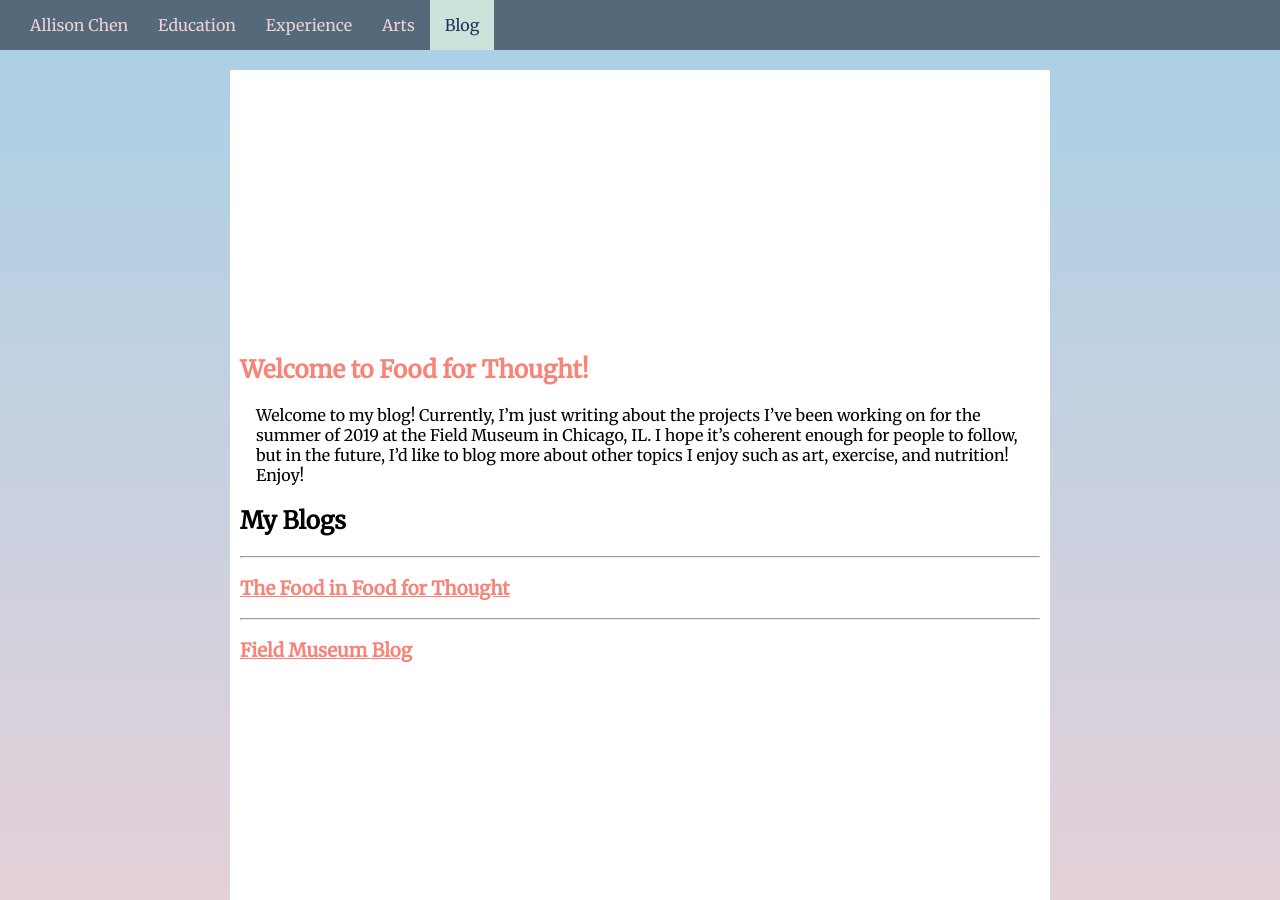
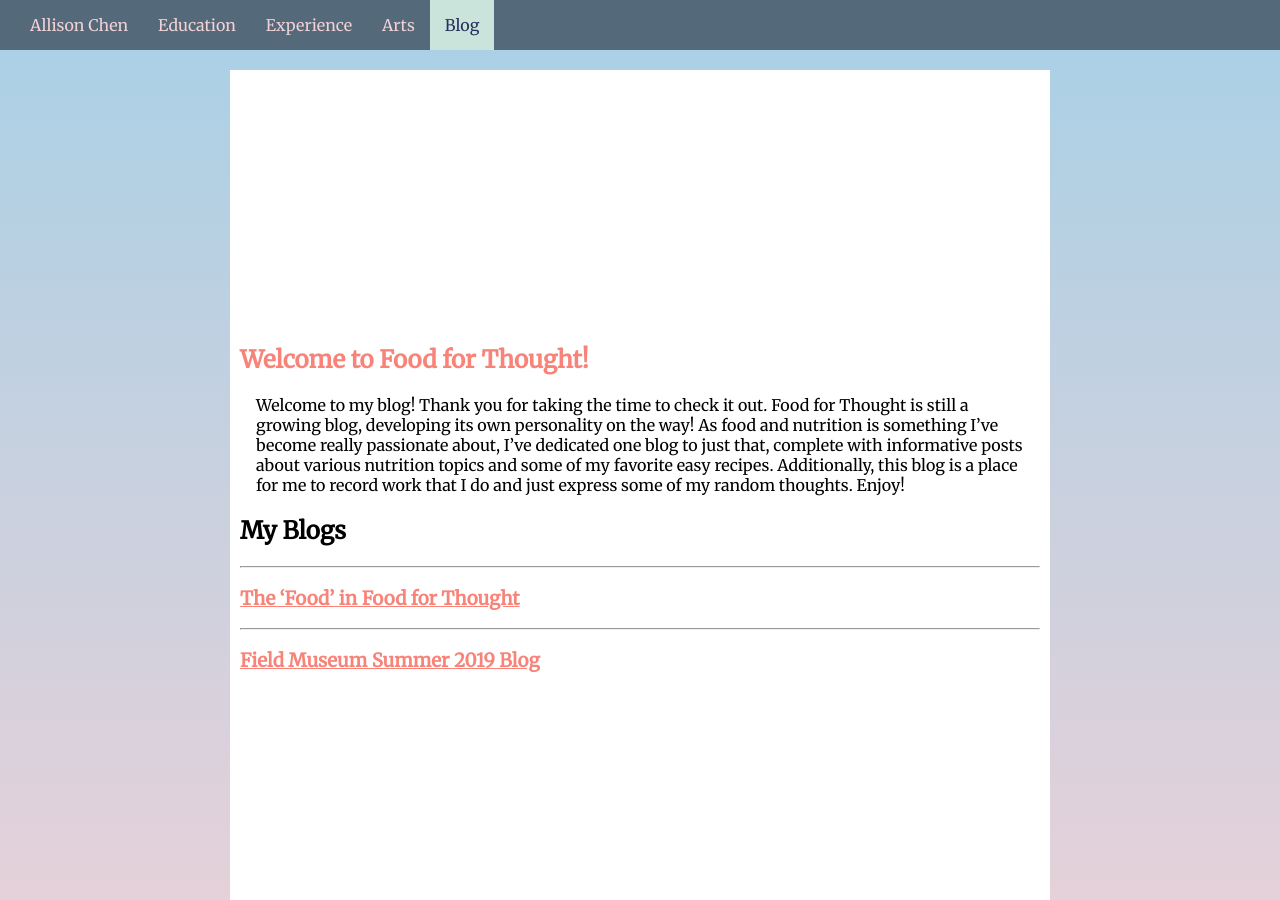
Before and after one commit to allisonchen23/food_for_thought, a Jekyll site: the page built from index.md, in a window 1280 px wide and 900 px high. Built offline with Jekyll 4.4.1, drawn with Linux system fonts in a browser that asks for light colours; nearby versions of some CDN libraries.

Commit message:
added thoughts site

```diff
--- a/_layouts/fm_home.html
+++ b/_layouts/fm_home.html
@@ -3,7 +3,8 @@
 	<head>
 		<meta charset="utf-8">
 		<title>Allison Chen</title>
-    	<link rel="stylesheet" type="text/css" href="{{ '/css/main.css' | relative_url }}">
+		<link rel="stylesheet" type="text/css" href="{{ '/css/main.css' | relative_url }}">
+		<link rel="stylesheet" type="text/css" href="{{ '/css/blog_homes.css' | relative_url }}">
     	<link href="https://fonts.googleapis.com/css?family=Merriweather" rel="stylesheet">
     	<script src="https://use.fontawesome.com/a8517c4d4c.js"></script>
 	</head>
--- a/_layouts/food_home.html
+++ b/_layouts/food_home.html
@@ -3,7 +3,8 @@
 	<head>
 		<meta charset="utf-8">
 		<title>Allison Chen</title>
-    	<link rel="stylesheet" type="text/css" href="{{ '/css/main.css' | relative_url }}">
+        <link rel="stylesheet" type="text/css" href="{{ '/css/main.css' | relative_url }}">
+        <link rel="stylesheet" type="text/css" href="{{ '/css/blog_homes.css' | relative_url }}">
     	<link href="https://fonts.googleapis.com/css?family=Merriweather" rel="stylesheet">
     	<script src="https://use.fontawesome.com/a8517c4d4c.js"></script>
 	</head>
--- /dev/null
+++ b/css/blog_homes.scss
@@ -0,0 +1,51 @@
+---
+---
+
+/*global style features across the entire website*/
+:root
+{
+	--light_blue:#a8d0e6;
+	--paynes_gray:#546a7b;
+	--pale_pink: #f1d1d6;
+	--coral: #f88379;
+	--light_light_blue: #e8f4f8;
+}
+/* listing posts*/
+#post_link
+{
+	/*color:var(--coral);*/
+	color: var(--paynes_gray);
+	text-decoration: none;
+}
+.list_posts
+{
+	list-style-type: none;
+	padding: 10px;
+	margin-top: 0px
+}
+.border_2px
+{
+	border: 2px;
+	border-color: var(--coral);
+	border-style: solid;
+}
+.list_item
+{
+	padding: 5px;
+}
+.list_item_food
+{
+	background: var(--light_light_blue);
+	margin-bottom: 2px;
+	padding: 12px 5px;
+}
+.title_text
+{
+	transition: transform 0.3s;
+	margin-left: 20px;
+	margin-right: 10px
+}
+.list_item_food:hover .title_text
+{
+	transform: scale(1.1);
+}
--- a/css/main.scss
+++ b/css/main.scss
@@ -153,44 +153,7 @@ body
 
 }
 
-/* listing posts*/
-#post_link
-{
-	/*color:var(--coral);*/
-	color: var(--paynes_gray);
-	text-decoration: none;
-}
-.list_posts
-{
-	list-style-type: none;
-	padding: 10px;
-	margin-top: 0px
-}
-.border_2px
-{
-	border: 2px;
-	border-color: var(--coral);
-	border-style: solid;
-}
-.list_item
-{
-	padding: 5px;
-}
-.list_item_food
-{
-	background: var(--light_light_blue);
-	margin-bottom: 2px;
-	padding: 12px 5px;
-}
-.title_text
-{
-	transition: transform 0.3s;
-	margin-left: 15px;
-}
-.list_item_food:hover .title_text
-{
-	transform: scale(1.1);
-}
+
 .standOut
 {
 	color: #f88379;
@@ -332,10 +295,6 @@ body
 {
 	flex-direction:row;
 }
-.pink_text
-{
-	color:var(--pale_pink);
-}
 .closing
 {
 	color: #ffffff;
--- a/food_in_food_for_thought/index.markdown
+++ b/food_in_food_for_thought/index.markdown
@@ -1,5 +1,5 @@
 ---
-title: "Food in Food for Thought"
+title: "'Food' in Food for Thought"
 layout: "food_home"
 ---
 
--- a/index.md
+++ b/index.md
@@ -3,14 +3,14 @@ title: Welcome to Food for Thought!
 layout: default
 ---
 
-Welcome to my blog! Currently, I'm just writing about the projects I've been working on for the summer of 2019 at the Field Museum in Chicago, IL. I hope it's coherent enough for people to follow, but in the future, I'd like to blog more about other topics I enjoy such as art, exercise, and nutrition! Enjoy!
+Welcome to my blog! Thank you for taking the time to check it out. Food for Thought is still a growing blog, developing its own personality on the way! As food and nutrition is something I've become really passionate about, I've dedicated one blog to just that, complete with informative posts about various nutrition topics and some of my favorite easy recipes. Additionally, this blog is a place for me to record work that I do and just express some of my random thoughts. Enjoy!
 
 ## My Blogs
 
 ---
 
-### [The Food in Food for Thought](food_in_food_for_thought/index.html){:class="standOut"}
+### [The 'Food' in Food for Thought](food_in_food_for_thought/index.html){:class="standOut"}
 
 ---
 
-### [Field Museum Blog](field_museum_blog/index.html){:class="standOut"}
+### [Field Museum Summer 2019 Blog](field_museum_blog/index.html){:class="standOut"}
--- /dev/null
+++ b/thoughts_in_food_for_thought/index.markdown
@@ -0,0 +1,6 @@
+---
+title: "'Thoughts' in Food for Thought"
+layout: "thought_home"
+---
+
+As the title promises, here's some of my random thoughts as the days go by. Hopefully they're somewhat interesting to you!
```
Also changed, not shown: _layouts/thought_home.html (added, +37 -0 lines), food_in_food_for_thought/_posts/2019-09-10-banana_bread.markdown (added, +60 -0 lines), thoughts_in_food_for_thought/posts/2019-09-12-understanding_people.markdown (added, +33 -0 lines), 5 other files.
